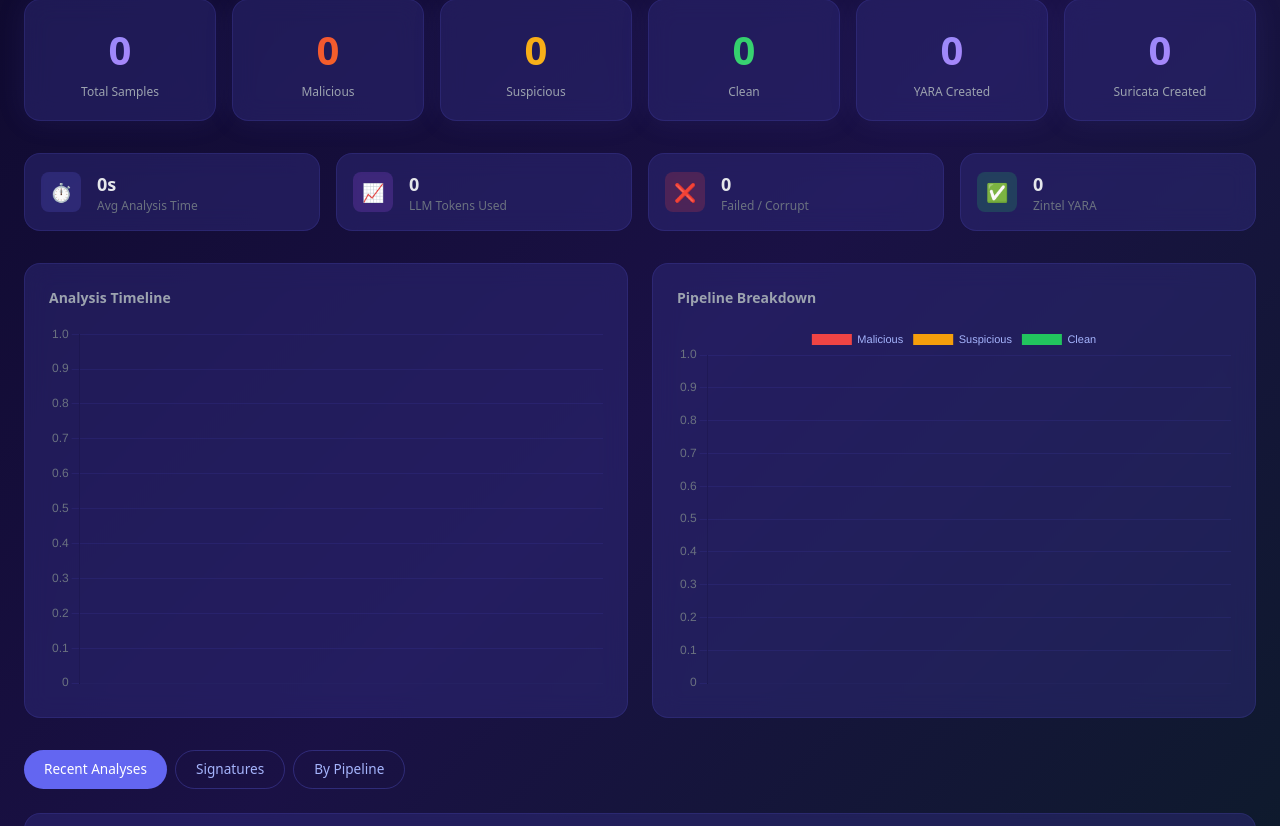
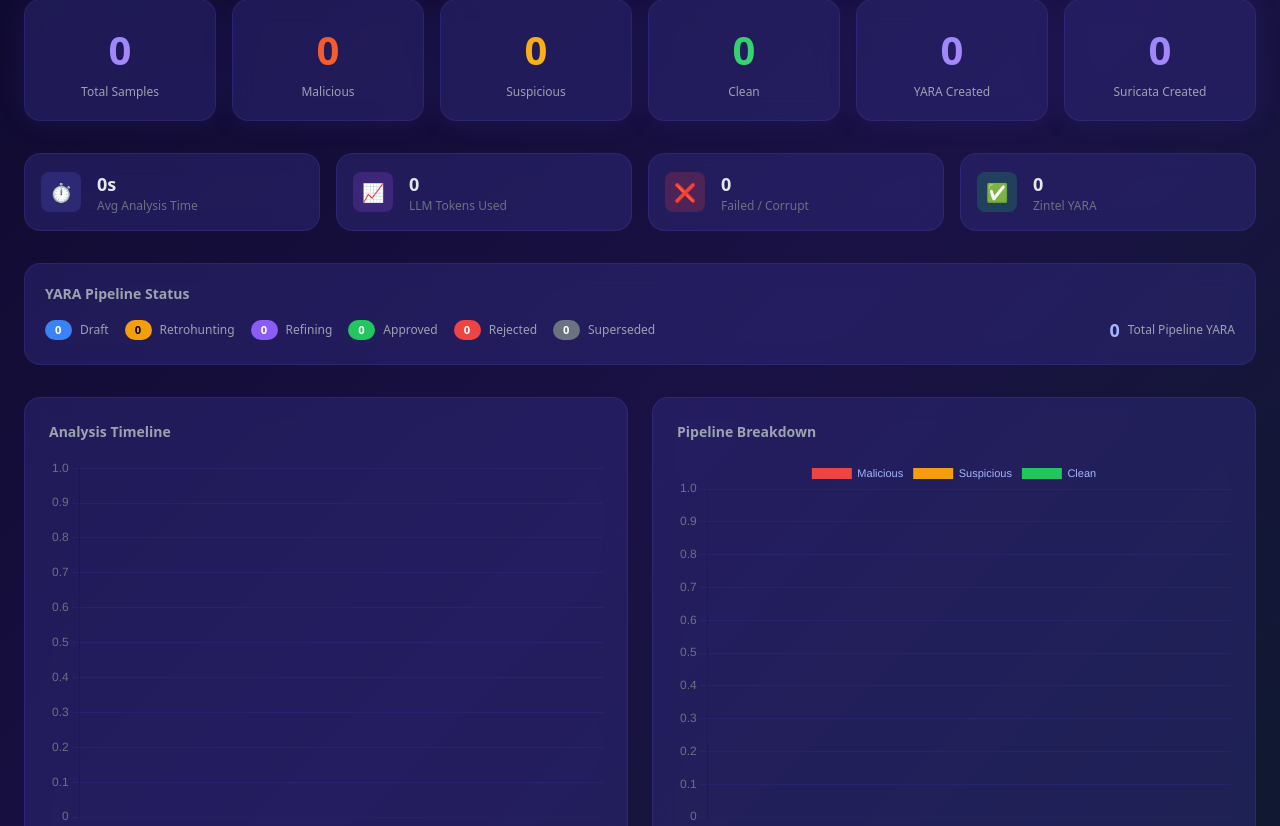
Before and after one commit to Rishi110996/androai-dashboard, a Flask app: page / in a window 1280 px wide. Shown: the part 117-943 px from the top of the page. Run offline with Flask 3, Linux system fonts and the light colour scheme; data that the repository does not hold is empty; some libraries are stand-ins or nearby versions.

Commit message:
feat: show all YARA pipeline statuses on dashboard
New YARA Pipeline Status bar showing:
draft, retrohunting, refining, approved, rejected, superseded + total
All with colored badges, auto-refreshed every 30s.
API now returns all 7 statuses + zintel_approved in yara_registry.
Fixed NULL source handling for old DBs without source column.

```diff
--- a/app.py
+++ b/app.py
@@ -56,17 +56,16 @@ def api_overview():
     cc=_s(LDB,"SELECT COUNT(*) FROM analyzed_samples WHERE cif_created=1")
     at=_s(LDB,"SELECT COALESCE(AVG(analysis_time_sec),0) FROM analyzed_samples WHERE status=?",("done",))
     tk=_s(LDB,"SELECT COALESCE(SUM(llm_total_tokens),0) FROM analyzed_samples")
-    yd=_s(YDB,"SELECT COUNT(*) FROM yara_rules WHERE status=? AND source!=?",("draft","zintel"))+_s(YDB,"SELECT COUNT(*) FROM yara_rules WHERE status=? AND source IS NULL",("draft",))
-    ya=_s(YDB,"SELECT COUNT(*) FROM yara_rules WHERE status=? AND source!=?",("approved","zintel"))+_s(YDB,"SELECT COUNT(*) FROM yara_rules WHERE status=? AND source IS NULL",("approved",))
-    yr=_s(YDB,"SELECT COUNT(*) FROM yara_rules WHERE status=? AND source!=?",("rejected","zintel"))+_s(YDB,"SELECT COUNT(*) FROM yara_rules WHERE status=? AND source IS NULL",("rejected",))
-    yh=_s(YDB,"SELECT COUNT(*) FROM yara_rules WHERE status=? AND source!=?",("retrohunting","zintel"))+_s(YDB,"SELECT COUNT(*) FROM yara_rules WHERE status=? AND source IS NULL",("retrohunting",))
-    yt=_s(YDB,"SELECT COUNT(*) FROM yara_rules WHERE source!=? OR source IS NULL",("zintel",))
+    def _yc(st):return _s(YDB,"SELECT COUNT(*) FROM yara_rules WHERE status=? AND (source!=? OR source IS NULL)",(st,"zintel"))
+    yd=_yc("draft");ya=_yc("approved");yr=_yc("rejected");yh=_yc("retrohunting");ys=_yc("superseded");yrf=_yc("refining")
+    yt=yd+ya+yr+yh+ys+yrf
     zintel_count=_s(YDB,"SELECT COUNT(*) FROM yara_rules WHERE source=? AND status=?",("zintel","approved"))
     suri=len(glob.glob(os.path.join(SNORT_DIR,"*.rules"))) if os.path.isdir(SNORT_DIR) else 0
     return jsonify({"samples":{"total":total,"done":done,"malicious":mal,"suspicious":sus,
         "clean":cln,"failed":fail,"corrupt":cor},
         "signatures":{"yara":yc,"snort":sc,"cif":cc,"suricata_files":suri},
-        "yara_registry":{"total":yt,"draft":yd,"approved":ya,"rejected":yr,"retrohunting":yh,"zintel_approved":zintel_count},
+        "yara_registry":{"total":yt,"draft":yd,"approved":ya,"rejected":yr,
+            "retrohunting":yh,"superseded":ys,"refining":yrf,"zintel_approved":zintel_count},
         "performance":{"avg_analysis_sec":round(float(at),1),"total_llm_tokens":int(tk)}})
 
 @app.route("/api/pipeline_breakdown")
--- a/templates/index.html
+++ b/templates/index.html
@@ -89,6 +89,20 @@ pre.rule-text{background:#0f0a2e;border:1px solid rgba(99,102,241,0.2);border-ra
     <div class="card p-4 flex items-center gap-4">
       <div class="w-10 h-10 rounded-lg bg-green-500/20 flex items-center justify-center text-green-400 text-lg">&#9989;</div>
       <div><div class="text-lg font-bold" id="s-yara-approved">0</div><div class="text-xs text-gray-500">Zintel YARA</div></div>
+    </div>
+  </div>
+
+  <!-- YARA Pipeline Status -->
+  <div class="card p-5 mb-8">
+    <h3 class="text-sm font-semibold text-gray-400 mb-3">YARA Pipeline Status</h3>
+    <div class="flex flex-wrap gap-4">
+      <div class="flex items-center gap-2"><span class="badge badge-draft" id="yr-draft">0</span><span class="text-xs text-gray-400">Draft</span></div>
+      <div class="flex items-center gap-2"><span class="badge badge-retrohunting" id="yr-retrohunting">0</span><span class="text-xs text-gray-400">Retrohunting</span></div>
+      <div class="flex items-center gap-2"><span class="badge" style="background:#8b5cf6;color:#fff" id="yr-refining">0</span><span class="text-xs text-gray-400">Refining</span></div>
+      <div class="flex items-center gap-2"><span class="badge badge-approved" id="yr-approved">0</span><span class="text-xs text-gray-400">Approved</span></div>
+      <div class="flex items-center gap-2"><span class="badge badge-rejected" id="yr-rejected">0</span><span class="text-xs text-gray-400">Rejected</span></div>
+      <div class="flex items-center gap-2"><span class="badge badge-superseded" id="yr-superseded">0</span><span class="text-xs text-gray-400">Superseded</span></div>
+      <div class="flex items-center gap-2 ml-auto"><span class="text-lg font-bold text-indigo-300" id="yr-total">0</span><span class="text-xs text-gray-400">Total Pipeline YARA</span></div>
     </div>
   </div>
 
@@ -203,6 +217,13 @@ async function loadOverview(){
     document.getElementById('s-tokens').textContent=fmtNum(d.performance.total_llm_tokens);
     document.getElementById('s-failed').textContent=fmtNum(d.samples.failed+d.samples.corrupt);
     document.getElementById('s-yara-approved').textContent=fmtNum(d.yara_registry.zintel_approved||0);
+    document.getElementById('yr-draft').textContent=d.yara_registry.draft||0;
+    document.getElementById('yr-retrohunting').textContent=d.yara_registry.retrohunting||0;
+    document.getElementById('yr-refining').textContent=d.yara_registry.refining||0;
+    document.getElementById('yr-approved').textContent=d.yara_registry.approved||0;
+    document.getElementById('yr-rejected').textContent=d.yara_registry.rejected||0;
+    document.getElementById('yr-superseded').textContent=d.yara_registry.superseded||0;
+    document.getElementById('yr-total').textContent=d.yara_registry.total||0;
     document.getElementById('last-update').textContent='Updated '+new Date().toLocaleTimeString();
   }catch(e){console.error('overview',e);}
 }
```
